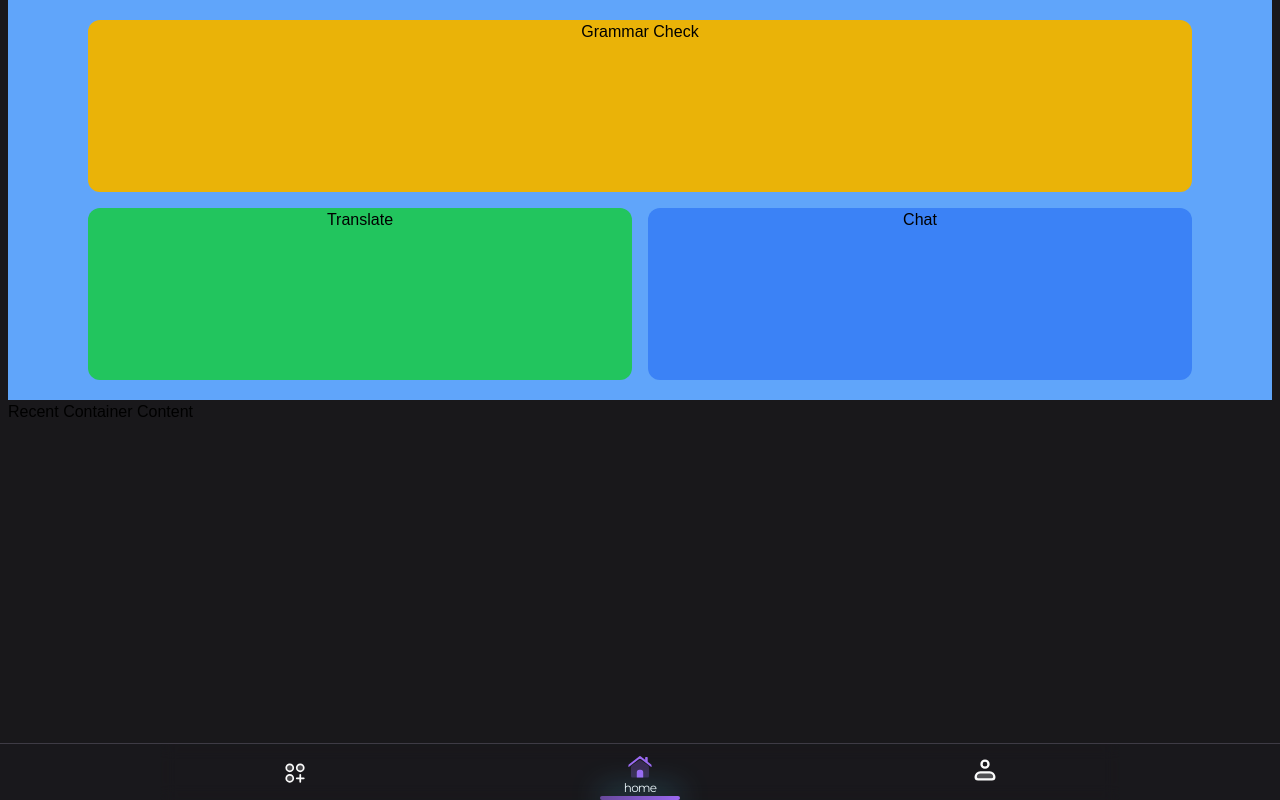
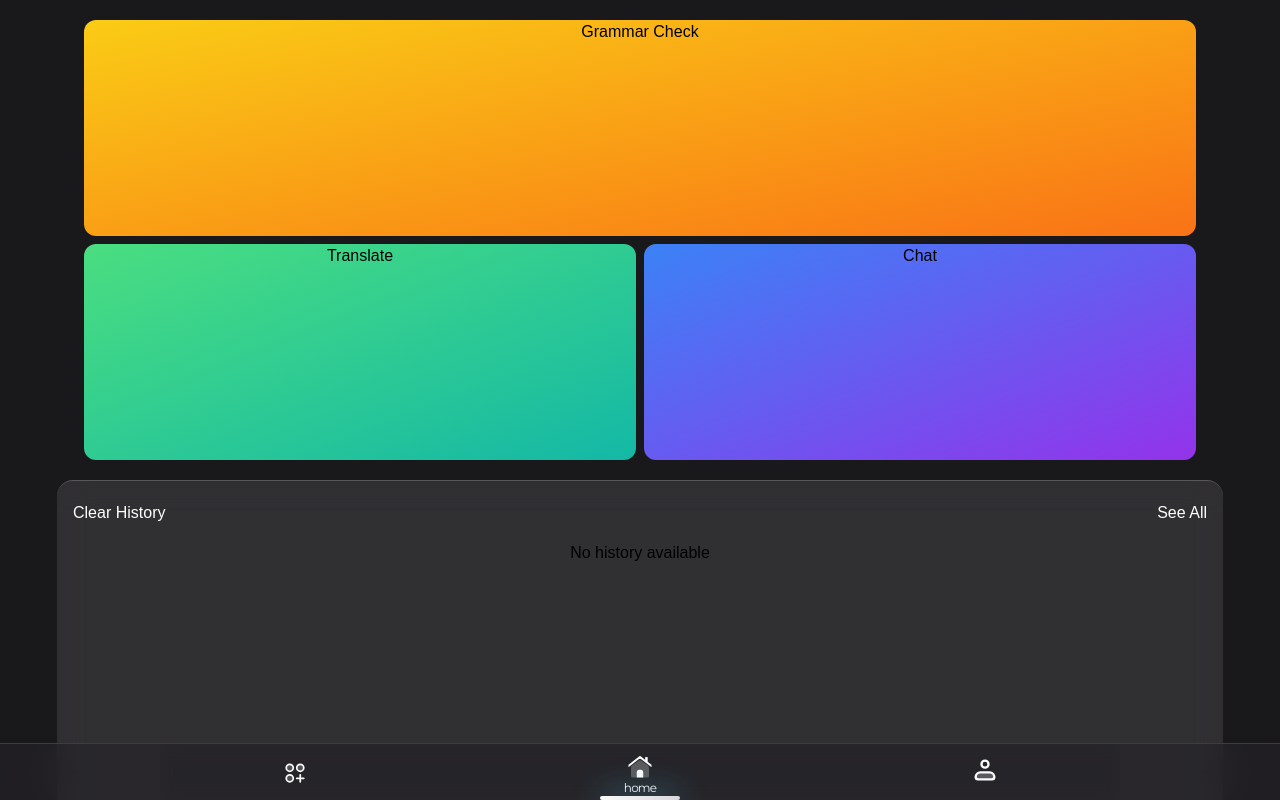
Before and after one commit to mohd-Bilal-exe/verbi.AI, a React (Vite) app: page / in a window 1280 px wide. Built offline with nearby package versions, Linux system fonts and the light colour scheme; a web font is replaced by a local one.

Commit message:
Changes made to home page

```diff
--- a/src/Redux/Actions.js
+++ b/src/Redux/Actions.js
@@ -3,12 +3,13 @@ export const DARK_MODE = "DARK_MODE";
 export const FETCH_USER = "FETCH_USER";
 export const ADD_USER = "ADD_USER";
 export const IS_LOGIN = "IS_LOGIN";
-export const CHANGE_USER = "CHANGE_USER"; // New action type
+export const CHANGE_USER = "CHANGE_USER";
 export const LOGOUT_USER = "LOGOUT_USER";
 export const ADD_TRANSLATION = "ADD_TRANSLATION";
 export const GLOBAL_HISTORY = "GLOBAL_HISTORY";
 export const CHAT_HISTORY = "CHAT_HISTORY";
 export const CURRENT_CHAT = "CURRENT_CHAT";
+export const DELETE_HISTORY = "DELETE_HISTORY";
 export const addChatHistory = (sessionID, history) => ({
   type: CHAT_HISTORY,
   payload: { sessionID, history },
@@ -57,6 +58,10 @@ export const isLogin = (isLoggedIn) => ({
   payload: { isLoggedIn },
 });
 
+export const deleteHistory = () => ({
+  type: "DELETE_HISTORY",
+});
+
 export const logoutUser = () => ({
   type: LOGOUT_USER,
 });
--- a/src/Redux/Reducers.js
+++ b/src/Redux/Reducers.js
@@ -9,6 +9,7 @@ import {
   GLOBAL_HISTORY,
   CHAT_HISTORY,
   CURRENT_CHAT,
+  DELETE_HISTORY,
 } from "./Actions";
 
 const initialState = {
@@ -57,7 +58,11 @@ const userReducer = (state = initialState, action) => {
       return {
         ...state,
         isLoggedIn: false,
-        userDetails: {}, // Update userDetails to empty object
+        userDetails: {},
+        chatHistory: [],
+        currentChat: [],
+        translationHistory: [],
+        globalHistory: [],
       };
     case ADD_TRANSLATION:
       return {
@@ -84,7 +89,11 @@ const userReducer = (state = initialState, action) => {
           },
         ],
       };
-
+    case DELETE_HISTORY:
+      return {
+        ...state,
+        globalHistory: [],
+      };
     case CHAT_HISTORY: {
       // Find the existing session in chatHistory
       const existingSessionIndex = state.chatHistory.findIndex(
--- /dev/null
+++ b/src/components/GlobalHistory.jsx
@@ -0,0 +1,141 @@
+import { useState } from "react";
+import { useDispatch, useSelector } from "react-redux";
+import { AnimatePresence, motion } from "framer-motion";
+import TextMarkdownTranslate from "./TextMarkdownTranslate";
+import { deleteHistory } from "../Redux/Actions";
+
+export default function GlobalHistory() {
+  const globalHistory = useSelector((state) => state.globalHistory);
+  const dispatch = useDispatch();
+  const isDarkMode = useSelector((state) => state.darkMode);
+  const [isExpanded, setIsExpanded] = useState(false);
+  console.log(globalHistory);
+  const handleClearHistory = () => {
+    dispatch(deleteHistory());
+  };
+  const handleExpandClick = () => {
+    setIsExpanded((prevState) => !prevState);
+  };
+  const handleExpandClickDiv = (id) => {
+    setIsExpanded((prevState) => ({
+      ...prevState,
+      [id]: !prevState[id],
+    }));
+  };
+  return (
+    <motion.section
+      transition={{ duration: 0.5, ease: "easeInOut", type: "spring" }}
+      layout
+      className={` backdrop-blur-lg   ${
+        isExpanded
+          ? "w-full h-4/5 absolute bottom-0 left-0 pb-16 overflow-y-auto overflow-x-hidden rounded-t-3xl backdrop-brightness-75"
+          : "w-11/12 h-2/5 overflow-hidden rounded-t-2xl "
+      }  py-5 border-t flex flex-col justify-start items-center gap-2 ${
+        isDarkMode
+          ? "bg-foregroundLight/10 border-copy/20"
+          : "bg-foreground/30 border-copyLight/20"
+      }`}
+    >
+      <div className={`w-full flex justify-between`}>
+        {" "}
+        <button
+          onClick={handleClearHistory}
+          className={`self-end ml-4 mb-2 ${
+            isDarkMode ? "text-white" : "text-black"
+          }`}
+        >
+          Clear History
+        </button>
+        <button
+          className={`self-end mr-4 mb-2 ${
+            isDarkMode ? "text-white" : "text-black"
+          }`}
+          onClick={handleExpandClick}
+        >
+          {isExpanded ? "Collapse" : "See All"}
+        </button>
+      </div>
+      <div
+        className={`w-full flex gap-2 flex-col-reverse justify-start items-center`}
+      >
+        {globalHistory && globalHistory.length > 0 ? (
+          globalHistory.map((history) => (
+            <motion.div
+              key={history.id}
+              className={`w-11/12 flex flex-col justify-start rounded-lg p-2 cursor-pointer ${
+                isDarkMode ? "bg-foregroundLight/60" : "bg-foregroundLight/60"
+              }`}
+              onClick={() => handleExpandClickDiv(history.id)}
+              initial={{ opacity: 0 }}
+              animate={{ opacity: 1 }}
+              exit={{ opacity: 0 }}
+            >
+              <span className={`w-full  text-2xl`}>
+                {history.type}
+                {history.values.translatedTo && (
+                  <span className={`mx-3 text-sm`}>
+                    Translated to - {history.values.translatedTo}
+                  </span>
+                )}
+                {history.type === "Grammar Check" && (
+                  <span className={`mx-3 text-sm`}>
+                    Checked grammar of the sentence - {history.values.ipText}
+                  </span>
+                )}
+              </span>
+              <AnimatePresence>
+                {isExpanded[history.id] && (
+                  <motion.span
+                    className={`w-full flex flex-col`}
+                    initial={{ height: 0, opacity: 0 }}
+                    animate={{ height: "auto", opacity: 1 }}
+                    exit={{ height: 0, opacity: 0 }}
+                    transition={{ duration: 0.2 }}
+                  >
+                    <div key="input" className={` p-3`}>
+                      {history.type === "Translation" ? (
+                        <>
+                          <span className={`my-1 font-semibold`}>
+                            Your Text-{" "}
+                          </span>{" "}
+                          {history.values.translationObj.ipText}
+                        </>
+                      ) : (
+                        history.values.ipText
+                      )}
+                    </div>
+                    <div key="output" className={` p-3`}>
+                      {history.type === "Translation" ? (
+                        <>
+                          <span className={`my-1 font-semibold`}>
+                            The Translation-{" "}
+                          </span>
+                          <TextMarkdownTranslate
+                            plainText={history.values.translationObj.opText}
+                            history={true}
+                          />{" "}
+                        </>
+                      ) : (
+                        <>
+                          <span className={`my-1 font-semibold`}>
+                            The Response-{" "}
+                          </span>
+                          <TextMarkdownTranslate
+                            plainText={history.values.opText}
+                            history={true}
+                          />{" "}
+                        </>
+                      )}
+                    </div>
+                  </motion.span>
+                )}
+              </AnimatePresence>
+            </motion.div>
+          ))
+        ) : (
+          <p>No history available</p>
+        )}
+      </div>
+    </motion.section>
+  );
+}
--- a/src/components/Navbar.jsx
+++ b/src/components/Navbar.jsx
@@ -64,9 +64,9 @@ const Navbar = () => {
   return (
     <div
       id="container"
-      className={`fixed border-t bottom-0 w-screen h-fit flex items-center justify-center montserrat ${
+      className={`fixed backdrop-blur-lg border-t bottom-0 w-screen h-fit flex items-center justify-center montserrat ${
         isDarkMode
-          ? "bg-foreground/10 border-border text-copy"
+          ? "bg-foreground/60 border-border text-copy"
           : "bg-foregroundLight border-borderLight text-copyLight"
       }`}
     >
@@ -92,8 +92,8 @@ const Navbar = () => {
                   selected !== listItem.path
                     ? "translate-y-1 "
                     : isDarkMode
-                    ? "text-primary-light scale-110"
-                    : "text-primary-dark scale-110"
+                    ? "text-copy scale-110"
+                    : "text-copyLight scale-110"
                 }  hover:scale-105  ${
                   listItem.id === 1 ? "transition-colors" : "transition-all"
                 }
@@ -132,8 +132,8 @@ const Navbar = () => {
                   }}
                   className={`absolute bottom-0 w-20 h-1 rounded-full ${
                     isDarkMode
-                      ? "bg-gradient-to-r from-primary-light/60 to-primary-light shadow-[0px_-5px_25px_#9b69f1] laptop:shadow-[0px_-2px_30px_#4cc9f0]"
-                      : "bg-gradient-to-r from-primary-dark/60 to-primary-light shadow-[0px_-5px_25px_#7c3aed]"
+                      ? "bg-gradient-to-r from-copy to-copy-light shadow-[0px_-5px_25px_#ffffff] laptop:shadow-[0px_-2px_30px_#4cc9f0]"
+                      : "bg-copyLight shadow-[0px_-5px_20px_#252329] laptop:shadow-[0px_-2px_30px_#252329]"
                   } transition-opacity duration-500`}
                 />
               )}
--- a/src/pages/HomePage.jsx
+++ b/src/pages/HomePage.jsx
@@ -1,5 +1,6 @@
 import { Link } from "react-router-dom";
 import { motion } from "framer-motion";
+import GlobalHistory from "../components/GlobalHistory";
 
 export default function HomePage() {
   const gridItems = [
@@ -8,29 +9,29 @@ export default function HomePage() {
       title: "Grammar Check",
       content: "grammarCheckContent",
       path: "/grammarcheck",
-      classes: "bg-yellow-500 col-span-2",
+      classes: "bg-gradient-to-br from-yellow-400 to-orange-500 col-span-2",
     },
     {
       id: 2,
       title: "Translate",
       content: "translateContent",
       path: "/translate",
-      classes: "bg-green-500",
+      classes: "bg-gradient-to-br from-green-400 to-teal-500",
     },
     {
       id: 3,
       title: "Chat",
       content: "chatContent",
       path: "/chat",
-      classes: "bg-blue-500 w-full",
+      classes: "bg-gradient-to-br from-blue-500 to-purple-600 w-full",
     },
   ];
 
   return (
-    <motion.section className="w-screen h-screen px-2 flex flex-col">
+    <motion.section className="w-screen h-screen relative overflow-x-hidden px-1 flex flex-col items-center">
       <div
         id="optionsContainer"
-        className="w-full laptop:px-20 laptop:py-5 desktop:px-20 smartphone:px-5 smartphone:py-10 h-1/2 bg-blue-400 grid grid-cols-2 gap-4"
+        className="w-full h-3/5 laptop:px-20 laptop:py-5 desktop:px-20 smartphone:px-3 smartphone:py-5  grid grid-cols-2 gap-2"
       >
         {gridItems.map((gridItem) => (
           <Link
@@ -44,9 +45,7 @@ export default function HomePage() {
           </Link>
         ))}
       </div>
-      <div id="recentContainer" className="w-full ">
-        Recent Container Content
-      </div>
+      <GlobalHistory />
     </motion.section>
   );
 }
--- a/src/pages/TranslatePage.jsx
+++ b/src/pages/TranslatePage.jsx
@@ -35,7 +35,7 @@ const TranslatePage = () => {
       dispatch(addTranslations(translationObj));
       dispatch(
         globalHistory({
-          type: "Translations",
+          type: "Translation",
           id: `${ipText}${Date.now()}`,
           values: {
             translatedTo: selectedLang,
--- a/src/pages/grammarPage.jsx
+++ b/src/pages/grammarPage.jsx
@@ -29,7 +29,7 @@ const GrammarPage = () => {
       };
       dispatch(
         globalHistory({
-          type: "GrammarChecks",
+          type: "Grammar Check",
           id: `${ipText}${Date.now()}`,
           values: grammarObj,
         })
```
Also changed, not shown: src/components/TextMarkdownTranslate.jsx (+45 -10 lines).
